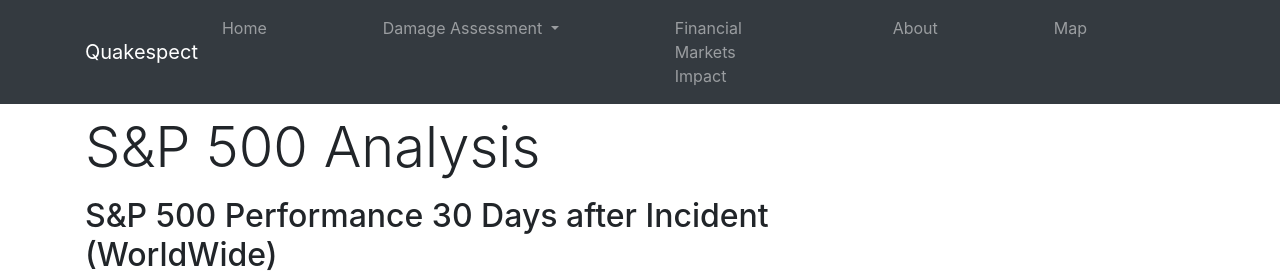
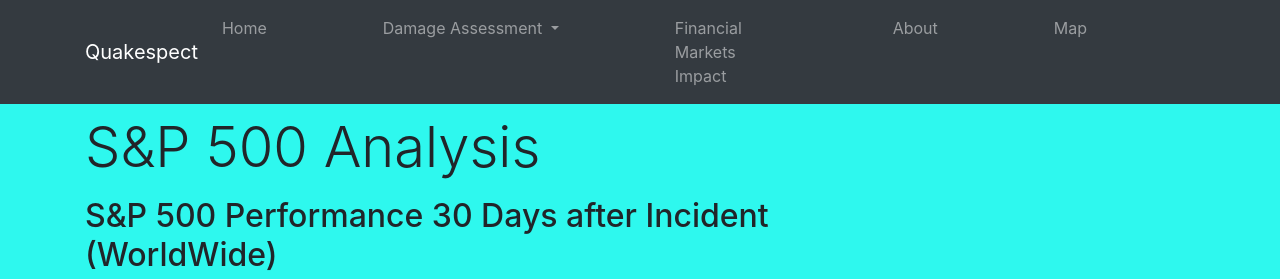
Before and after one commit to labs13-quake-viewer/ds-application, a Flask app: template app/templates/sp500.html in a window 1280 px wide; the page is wider, and only the part inside the window is pictured. Shown: the top 279 px of that part. Run offline with Flask 3, Linux system fonts and the light colour scheme; the template is opened without the code that fills it, so the values that code supplies are empty; some libraries are stand-ins or nearby versions.

Commit message:
Winston modified html files for Financial Markets Impact Analysis

```diff
--- a/app/templates/marketmodels.html
+++ b/app/templates/marketmodels.html
@@ -5,6 +5,11 @@
 {% endblock headers %}
 
 {% block body %}
+<style>
+    body {
+    background-color: rgba(8, 247, 235, 0.842)
+    }
+</style>
 <div class="col-md-9 px-0">
     <h1 class="display-4" style="margin-top: 10px;">Financial Markets Impact Models</h1>
     <p class="lead">
--- a/app/templates/markets.html
+++ b/app/templates/markets.html
@@ -5,6 +5,11 @@
 {% endblock headers %}
 
 {% block body %}
+<style>
+    body {
+    background-color: rgba(8, 247, 235, 0.842)
+    }
+</style>
 <div class="col-md-8 px-0">
     <h1 class="display-4" style="margin-top: 10px;">Financial Markets Impact</h1>
     <form action="/gold" method="post">
--- a/app/templates/sp500.html
+++ b/app/templates/sp500.html
@@ -5,15 +5,24 @@
 {% endblock headers %}
 
 {% block body %}
-<div class="col-md-8 px-0">
+<style>
+    body {
+    background-color: rgba(8, 247, 235, 0.842)
+    }
+</style>
+<div class="col-md-9 px-0">
     <h1 class="display-4" style="margin-top: 10px;">S&P 500 Analysis</h1>
     <p class="lead">
         <h2>S&P 500 Performance 30 Days after Incident (WorldWide)</h2>
-        <img src="/static/sp500_30.png" alt="S&P500 30-day Performance WW" width="1200" height="600" />
+        <iframe width="1200" height="600" frameborder="0" scrolling="no" src="//plot.ly/~wel51x/148.embed"></iframe>
+        <br/>
+        <p></p>
         <img src="/static/sp500_counts.png" alt="S&P500 Counts" width="1200" height="100" />
         <h2>===========================================================</h2>
         <h2>S&P 500 Performance 30 Days after Incident (USA)</h2>
-        <img src="/static/sp500_30_usa.png" alt="S&P500 30-day Performance USA" width="1200" height="600" />
+        <iframe width="900" height="600" frameborder="0" scrolling="no" src="//plot.ly/~wel51x/152.embed"></iframe>       <p></p>
     </p>
 </div>
 {% endblock body %}
+<img src="/static/sp500_30.png" alt="S&P500 30-day Performance WW" width="1200" height="600" />
+<img src="/static/sp500_30_usa.png" alt="S&P500 30-day Performance USA" width="1200" height="600" />
```
Also changed, not shown: app/templates/gold.html (+6 -1 lines), app/templates/intermarket.html (+6 -1 lines), 2 other files.
